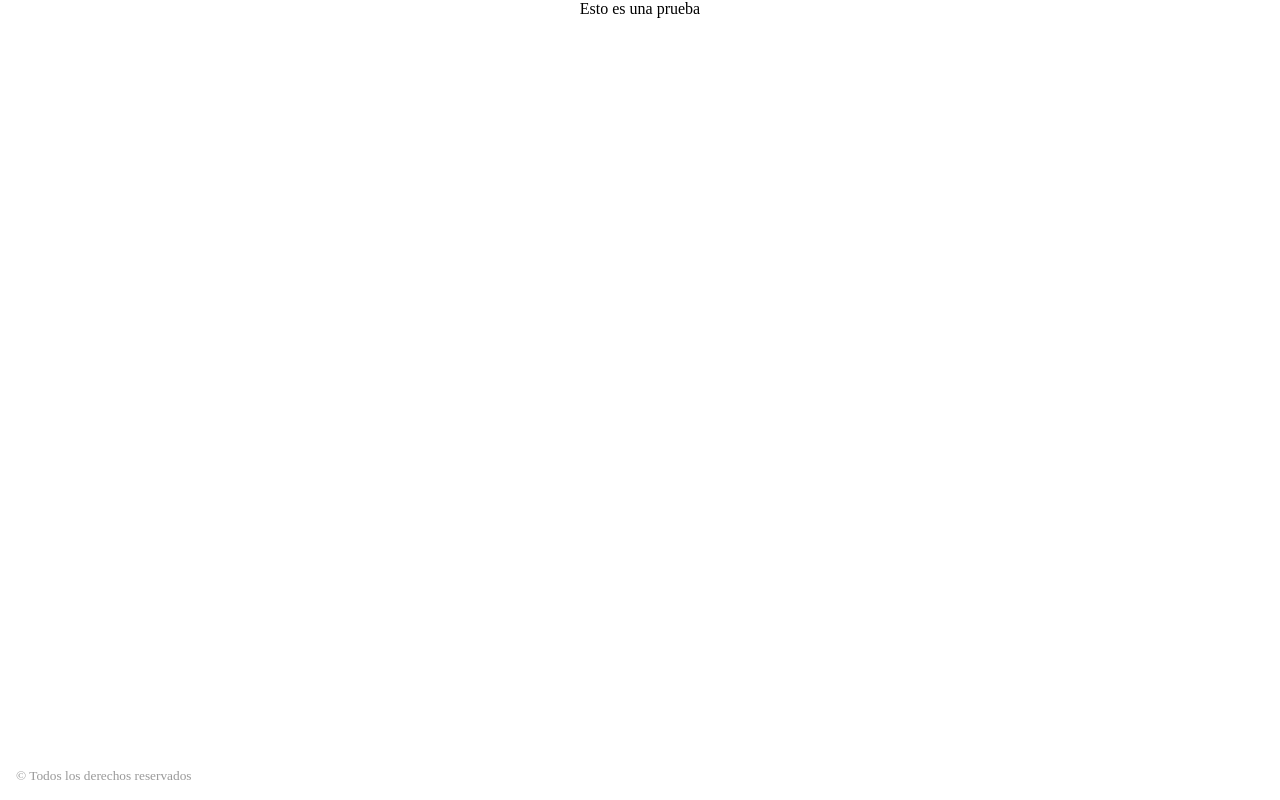
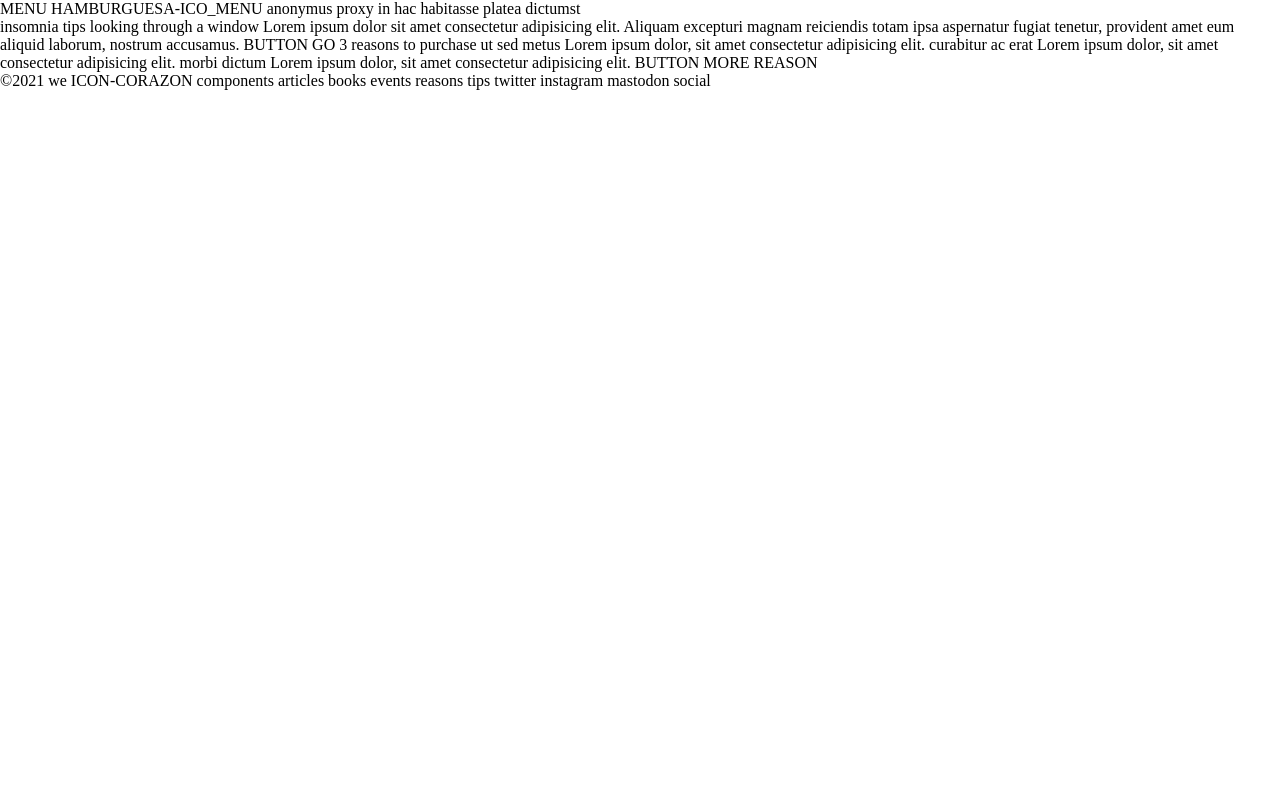
Before and after one commit to Adalab/modulo-1-evaluacion-final-Lorena999, a website: page docs/index.html in a window 1280 px wide. Drawn offline with Linux system fonts and the light colour scheme.

Commit message:
add-html-content

```diff
--- a/docs/index.html
+++ b/docs/index.html
@@ -12,12 +12,23 @@
   </head>
 
   <body>
-    <header class="page__header">Esto es una prueba</header>
+    <header class="header">
+      MENU HAMBURGUESA-ICO_MENU anonymus proxy in hac habitasse platea dictumst
+    </header>
 
-    <main class="page__main"></main>
+    <main class="main">
+      insomnia tips looking through a window Lorem ipsum dolor sit amet consectetur
+      adipisicing elit. Aliquam excepturi magnam reiciendis totam ipsa aspernatur
+      fugiat tenetur, provident amet eum aliquid laborum, nostrum accusamus. BUTTON
+      GO 3 reasons to purchase ut sed metus Lorem ipsum dolor, sit amet consectetur
+      adipisicing elit. curabitur ac erat Lorem ipsum dolor, sit amet consectetur
+      adipisicing elit. morbi dictum Lorem ipsum dolor, sit amet consectetur
+      adipisicing elit. BUTTON MORE REASON
+    </main>
 
-    <footer class="page__footer">
-      <small> &copy; Todos los derechos reservados </small>
+    <footer class="footer">
+      &copy2021 we ICON-CORAZON components articles books events reasons tips
+      twitter instagram mastodon social
     </footer>
 
   </body>
```
Also changed, not shown: docs/assets/images/cover.jpg (added), docs/assets/images/ico-arrow.svg (added), docs/assets/images/ico-menu.svg (added), docs/assets/images/ico-scroll-down.svg (added).
